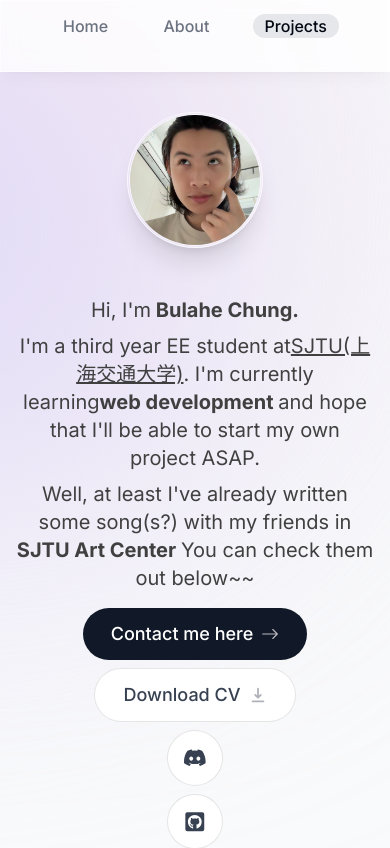
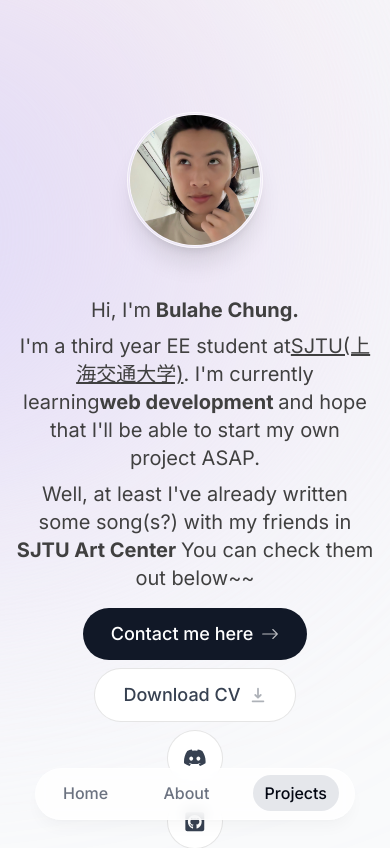
Before and after one commit to bulahe/portfolio-web, a Next.js app: page / in a window 390 px wide. Shown: the top 848 px of the page. Built offline with nearby package versions, Linux system fonts and the light colour scheme.

Commit message:
3rd SectionBar Refinement

```diff
--- a/components/header.tsx
+++ b/components/header.tsx
@@ -13,12 +13,12 @@ export default function Header() {
   return (
     <header className="z-[999] relative">
       <motion.div
-        className="fixed top-0 left-1/2 h-[4.5rem] w-full rounded-none border border-white border-opacity-40 bg-white bg-opacity-80 shadow-lg shadow-black/[0.03] backdrop-blur-[0.5rem] sm:top-6 sm:h-[3.25rem] sm:w-[20rem] sm:rounded-full dark:bg-gray-950 dark:border-black/40 dark:bg-opacity-75"
-        initial={{ x: "-50%", y: -100, opacity: 0 }}
+        className="fixed sm:top-6 bottom-6 sm:bottom-auto left-1/2 h-[3.25rem] w-[20rem] rounded-full border border-white border-opacity-40 bg-white bg-opacity-80 shadow-lg shadow-black/[0.03] backdrop-blur-[0.5rem] dark:bg-gray-950 dark:border-black/40 dark:bg-opacity-75"
+        initial={{ x: "-50%", y: 100, opacity: 0 }}
         animate={{ x: "-50%", y: 0, opacity: 1 }}
       ></motion.div>
-      <nav className="flex fixed top-[0.15rem] left-1/2 h-12 -translate-x-1/2 py-2 sm:top-[1.7rem] sm:h-[initial] sm:py-0">
-        <ul className="flex w-[18rem] flex-wrap items-center justify-between gap-y-1 text-[1rem] font-medium text-gray-500 sm:w-[18rem] sm:flex-nowrap">
+      <nav className="flex fixed sm:top-[1.7rem] bottom-[1.7rem] sm:bottom-auto left-1/2 h-[initial] -translate-x-1/2 py-0">
+        <ul className="flex w-[18rem] items-center justify-between text-[1rem] font-medium text-gray-500 flex-nowrap">
           {links.map((link) => (
             <motion.li
               className="h-3/4 flex items-center justify-center relative"
--- a/components/intro.tsx
+++ b/components/intro.tsx
@@ -12,7 +12,7 @@ import { useEffect } from "react";
 import { useSectionInView } from "@/lib/hooks";
 
 export default function Intro() {
-  const { ref } = useSectionInView("Home");
+  const { ref } = useSectionInView("Home", 0.65);
 
   return (
     <section ref={ref} id="home" className="scroll-mt-[100rem]">
--- a/components/projects.tsx
+++ b/components/projects.tsx
@@ -10,7 +10,7 @@ import { useEffect } from "react";
 import { useSectionInView } from "@/lib/hooks";
 
 export default function Projects() {
-    const { ref } = useSectionInView("Projects");
+    const { ref } = useSectionInView("Projects", 0.5);
     return(
         <section ref={ref} id="projects" className="scroll-mt-28">
             <SectionHeading>My projects </SectionHeading>
```
